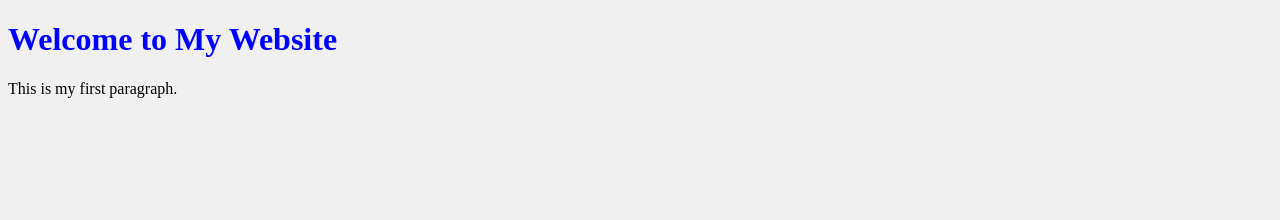
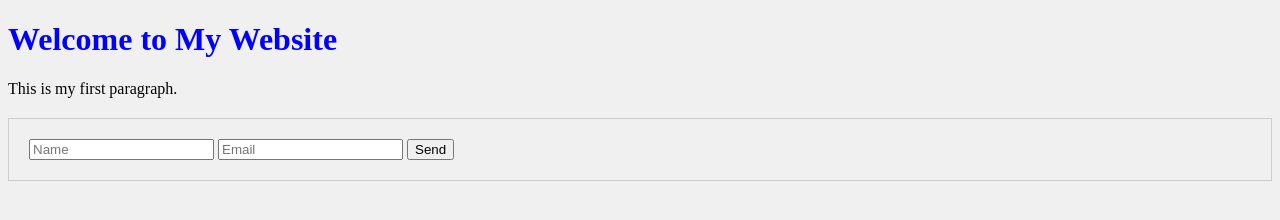
Before and after one commit to Simon99/git_learn_001, a plain HTML site: page index.html in a window 1280 px wide. Drawn offline with Linux system fonts and the light colour scheme.

Commit message:
添加聯絡表單

```diff
--- a/index.html
+++ b/index.html
@@ -7,5 +7,11 @@
 <body>
     <h1>Welcome to My Website</h1>
     <p>This is my first paragraph.</p>
+
+    <form>
+        <input type="text" placeholder="Name">
+        <input type="email" placeholder="Email">
+        <button type="submit">Send</button>
+    </form>
 </body>
 </html>
--- a/style.css
+++ b/style.css
@@ -4,3 +4,9 @@ body {
 h1 {
     color: blue;
 }
+
+form {
+    margin: 20px 0;
+    padding: 20px;
+    border: 1px solid #ccc;
+}
```
